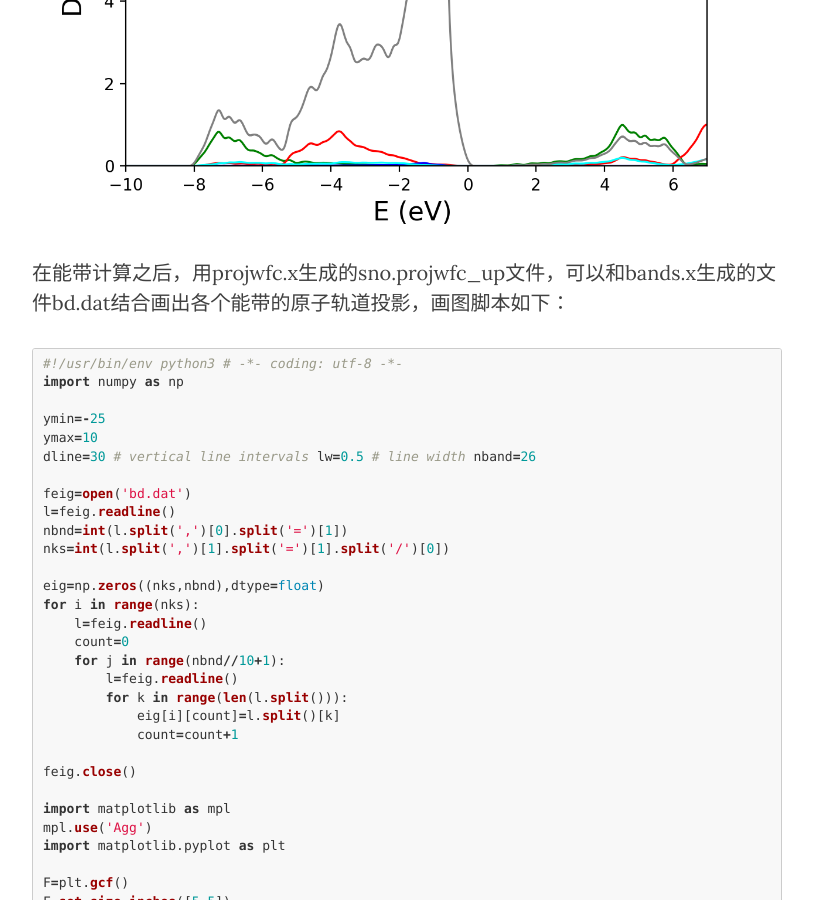
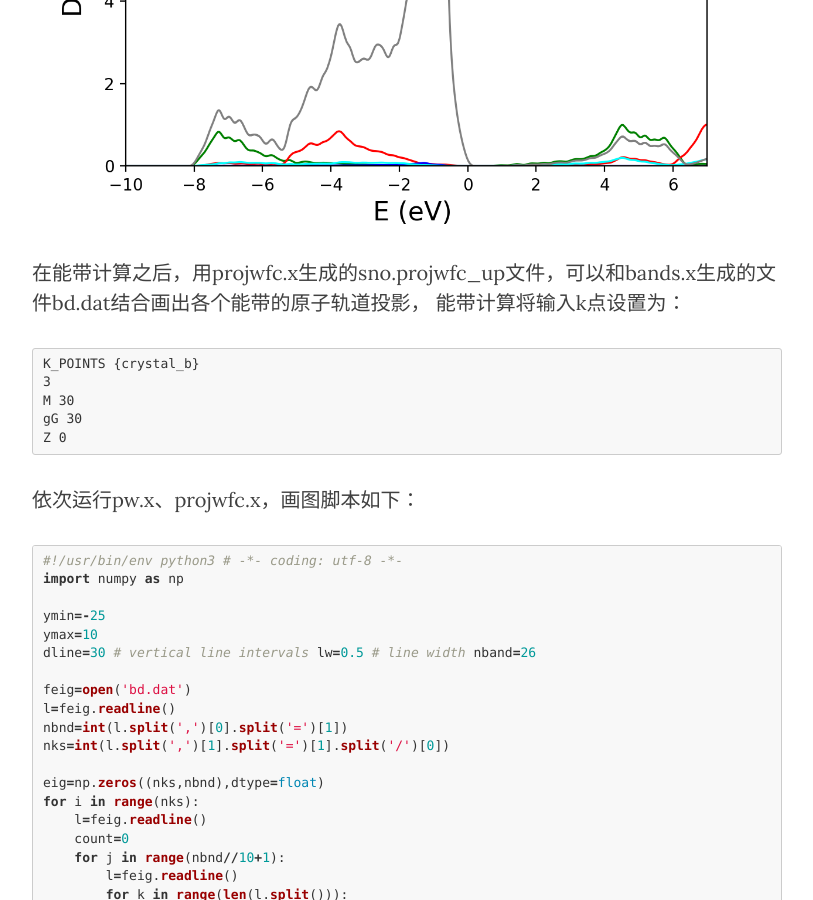
Before and after one commit to yyyu200/DFTbook, a Jekyll site: the page built from _posts/2019-04-01-HandsOn.md, in a window 1280 px wide and 900 px high, scrolled down 36497 px. Shown: the whole window, without its empty margins (233-1046 px from the left). Built offline with Jekyll 4.4.1, drawn with Linux system fonts in a browser that asks for light colours; nearby versions of some CDN libraries; formulas are drawn with MathJax 3; comment, search, counter and statistics services are not loaded.

Commit message:
modify at20190905-16:17:58-aliyun

````diff
--- a/_posts/2019-04-01-HandsOn.md
+++ b/_posts/2019-04-01-HandsOn.md
@@ -1293,7 +1293,17 @@ plt.savefig('pdos.png',dpi=200)
     <img src="../../../../../img/sno_pdos.png" width="1000"/>
 </p>
 
-在能带计算之后，用projwfc.x生成的sno.projwfc_up文件，可以和bands.x生成的文件bd.dat结合画出各个能带的原子轨道投影，画图脚本如下：
+
+在能带计算之后，用projwfc.x生成的sno.projwfc_up文件，可以和bands.x生成的文件bd.dat结合画出各个能带的原子轨道投影，
+能带计算将输入k点设置为：
+```
+K_POINTS {crystal_b}
+3
+M 30
+gG 30
+Z 0
+```
+依次运行pw.x、projwfc.x，画图脚本如下：
 
 ```python
 #!/usr/bin/env python3
@@ -1417,6 +1427,7 @@ p1.legend(scatterpoints =1, numpoints=1,markerscale=2.0, bbox_to_anchor=(1.05, 1
 
 plt.savefig('pjband.png',dpi=500)
 ```
+
 结果如图所示。
 <p align="left">
     <img src="../../../../../img/sno_pjband.png" width="1000"/>
````
